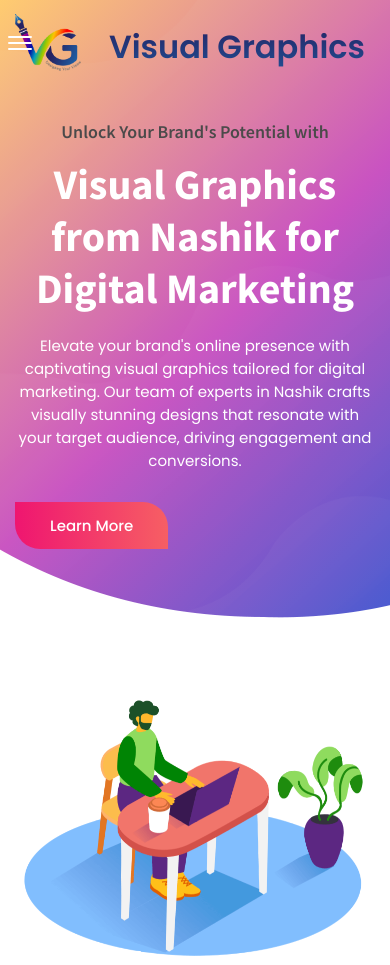
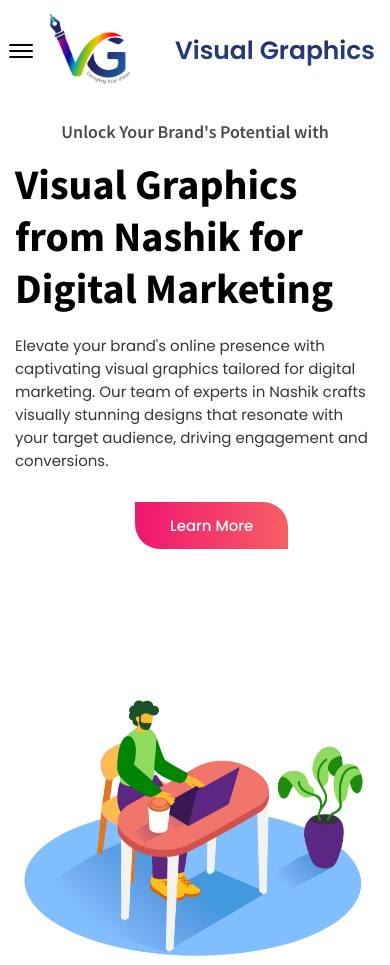
Before and after one commit to VisualGraphics2024/website, a PHP site: page / in a window 390 px wide. Shown: the top 965 px of the page. Run offline with PHP 8.4, Linux system fonts and the light colour scheme.

Commit message:
Update style.css

```diff
--- a/assets/css/style.css
+++ b/assets/css/style.css
@@ -294,9 +294,9 @@
 }
 
 .nav-open-btn {
-    color: var(--color);
+    color: black;
     font-size: 32px;
-    padding: 4px;
+    padding: 5px;
 }
 
 .navbar {
@@ -370,7 +370,7 @@
 \*-----------------------------------*/
 
 .hero {
-    background-image: url("../images/hero-bg-bottom.png"), url("../images/hero-bg.png"), var(--gradient-1);
+    background-image: url("../images/hero-bg-bottom.png"), url("../images/hero-bg.png");
     background-repeat: no-repeat, no-repeat, no-repeat;
     background-position: -280px bottom, center, center;
     background-size: auto, cover, auto;
@@ -390,13 +390,13 @@
 }
 
 .hero-title {
-    color: var(--white);
+    color: black;
     font-size: var(--fs-1);
     margin-block-end: 20px;
 }
 
 .hero-text {
-    color: var(--white);
+    color: rgb(55, 54, 54);
     font-size: var(--fs-8);
     margin-block-end: 30px;
 }
@@ -653,7 +653,8 @@
 }
 
 .footer-top {
-    background-image: url("../images/footer-bg.png"), var(--gradient-1);
+    background-image: url("../images/footer-bg.png");
+    background-color: #eee;
     background-repeat: no-repeat;
     background-size: auto, 200%;
     background-position: center, center;
@@ -714,6 +715,7 @@
 .footer-item-link):not(address):is(:hover,
 :focus) {
     text-decoration: underline;
+    color: black;
 }
 
 .footer-item {
@@ -754,6 +756,19 @@
     align-items: end;
     width:350px;
 }
+.logo2{
+    display: flex;
+    justify-content: center;
+    flex-direction: column;
+    align-items: end;
+    width:350px;
+}
+.logo2 .image img{
+    max-width:50%;
+}
+.logo_name{
+ margin-right: auto;
+}
 /*-----------------------------------*\
   #GO TO TOP
 \*-----------------------------------*/
@@ -793,9 +808,41 @@
  * responsive for larger than 550px screen
  */
  @media (max-width: 767px) {
+    .logo1{
+        width: 100%;
+        display: flex;
+    justify-content: end;
+    align-items: center;
+    }
+    .header h1 {
+        color: black;
+        font-size: 25px;
+    }
+    .header.active h1 {
+        color: black;
+        font-size: 25px;
+    }
+    .image img{
+        max-width:50%;
+        display: flex;
+        align-items: center;
+        margin-left: 35px;
+        margin-bottom: 5px;
+    }
+
+
+    .logo2{
+        width:30%;
+    }
+    .hero-title, .hero-text{
+        text-align: left;
+    }
     /* Header */
     .header .btn {
       display: none;
+    }
+    .btn{
+        margin-left: 120px;
     }
 
     .navbar-list {
@@ -1047,7 +1094,7 @@
         border-bottom: none;
     }
     .navbar-link {
-        color: var(--color);
+        color: black
     }
     /**
    * HERO
@@ -1068,6 +1115,9 @@
    */
     .service-list {
         grid-template-columns: repeat(3, 1fr);
+    }
+    .footer-list-title{
+        color: black;
     }
     /**
    * FEATURES
@@ -1099,6 +1149,7 @@
     }
     .footer-brand .text {
         max-width: 45ch;
+        color: rgb(59, 58, 58);
     }
 }
 
```
